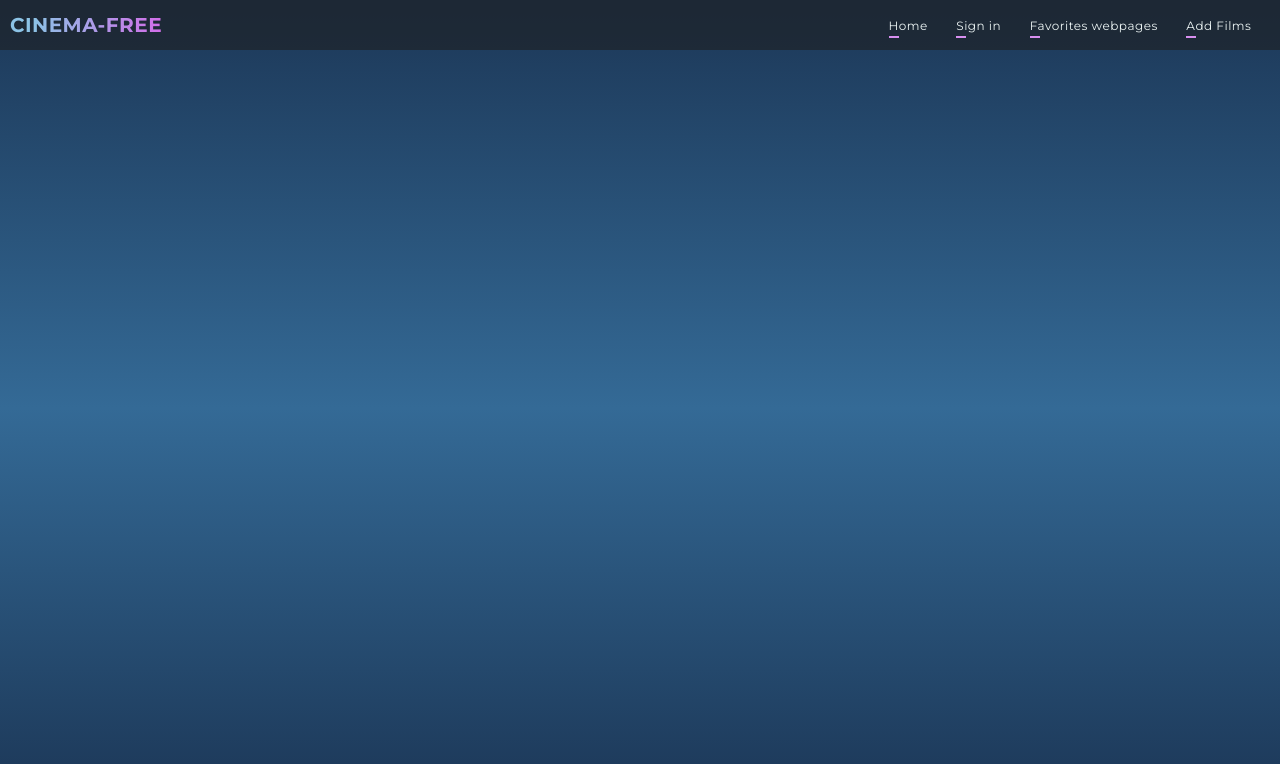
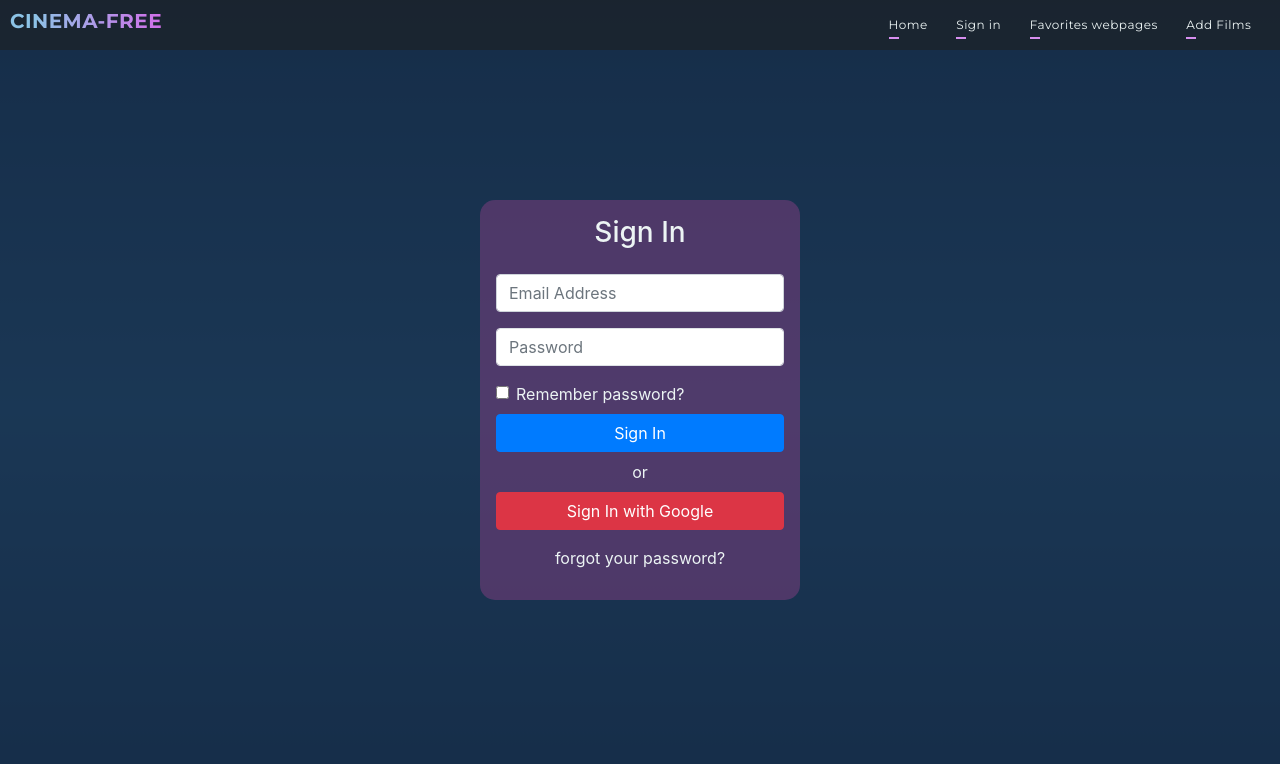
Before and after one commit to marindiego/Cinema-free, a website: page front/pages/sign-in.html in a window 1280 px wide. Drawn offline with nearby package versions, Linux system fonts and the light colour scheme.

Commit message:
homework 3

```diff
--- a/front/pages/sign-in.html
+++ b/front/pages/sign-in.html
@@ -1,15 +1,19 @@
 <!DOCTYPE html>
 <html lang="en">
   <head>
-    <meta charset="UTF-8" />
-    <meta name="viewport" content="width=device-width, initial-scale=1.0" />
+    <meta charset="UTF-8">
+    <meta name="viewport" content="width=device-width, initial-scale=1.0">
+    <title>Sign In</title>
+    <!-- Bootstrap CSS -->
+    <link rel="stylesheet" href="https://cdn.jsdelivr.net/npm/bootstrap@4.1.3/dist/css/bootstrap.min.css" integrity="sha384-MCw98/SFnGE8fJT3GXwEOngsV7Zt27NXFoaoApmYm81iuXoPkFOJwJ8ERdknLPMO" crossorigin="anonymous">
+    <!-- Custom CSS -->
     <link rel="stylesheet" href="../styles/reset.css">
     <link rel="stylesheet" href="../styles/styles.css">
     <link rel="stylesheet" href="../styles/sign-in.css">
+    <!-- Fonts -->
     <link rel="preconnect" href="https://fonts.googleapis.com">
     <link rel="preconnect" href="https://fonts.gstatic.com" crossorigin>
     <link href="https://fonts.googleapis.com/css2?family=Montserrat:ital,wght@0,100..900;1,100..900&display=swap" rel="stylesheet">
-    <title>Cinema</title>
   </head>
   <body>
   <main class="body-page">
@@ -21,19 +25,53 @@
                 <a href="../index.html">Home</a>
             </li>
             <li>
-              <a href="">Sign in</a>
+              <a href="./sign-in.html">Sign in</a>
             </li>
             <li>
-              <a href="">Favorites webpages</a>
+              <a href="./pages/favorites-pages.html">Favorites webpages</a>
             </li>
             <li>
-              <a href="">Add Films</a>
+              <a href="./pages/add-films.html">Add Films</a>
             </li>
           </ul>
         </nav>
-      </header>
+    </header>
+    <section class="sign-in-container" >
+      <article class="sign-in-card position-center rounded-5 p-3">
+          <h3 class="mb-4 text-center">Sign In</h3>
+          <div class="mb-3">
+            <input type="email" class="form-control mb-3" id="email" placeholder="Email Address">
+            <input type="password" class="form-control mb-3 border" id="password" placeholder="Password">
+          </div>
+          <div class="form-check my-2">
+            <input class="form-check-input" type="checkbox" value="" id="flexCheckDefault">
+            <label class="form-check-label" for="flexCheckDefault">
+              Remember password?
+            </label>
+          </div>
+          <button class="btn btn-block btn-primary" type="button">Sign In</button>
+          <div class="form-text my-2 text-center">
+            or
+          </div>
+          <button class="btn btn-block btn-danger" type="button">Sign In with Google</button>
+          <div class="form-text my-3 text-center">
+            <a href="http://" target="_blank" rel="noopener noreferrer">forgot your password?</a>
+          </div>
+      </article>
+    </section>
+    </div>
   </main>
-  <script defer src="./scripts/tempData.js"></script>
-  <script defer src="./scripts/index.js"></script>
+
+  <!-- Bootstrap JS (jQuery and Popper.js required) -->
+  <script
+    src="https://code.jquery.com/jquery-3.3.1.slim.min.js"
+    integrity="sha384-q8i/X+965DzO0rT7abK41JStQIAqVgRVzpbzo5smXKp4YfRvH+8abtTE1Pi6jizo" crossorigin="anonymous">
+  </script>
+  <script
+    src="https://cdn.jsdelivr.net/npm/popper.js@1.14.3/dist/umd/popper.min.js" integrity="sha384-ZMP7rVo3mIykV+2+9J3UJ46jBk0WLaUAdn689aCwoqbBJiSnjAK/l8WvCWPIPm49" crossorigin="anonymous">
+  </script>
+  <script
+    src="https://cdn.jsdelivr.net/npm/bootstrap@4.1.3/dist/js/bootstrap.min.js" integrity="sha384-ChfqqxuZUCnJSK3+MXmPNIyE6ZbWh2IMqE241rYiqJxyMiZ6OW/JmZQ5stwEULTy" crossorigin="anonymous">
+  </script>
   </body>
 </html>
--- a/front/styles/sign-in.css
+++ b/front/styles/sign-in.css
@@ -0,0 +1,23 @@
+
+.sign-in-container {
+    background-color: #142b45cc;
+    height: 100vh;
+}
+.sign-in-card {
+    width: 20rem;
+    height: 25rem;
+    background: #8840847a;
+    color: var(--white);
+}
+.sign-in-card a:hover {
+    color: var(--secondary-color);
+}
+.rounded-5 {
+    border-radius: 15px;
+}
+.position-center{
+    position: absolute;
+    top: 50%;
+    left: 50%;
+    transform: translate(-50%, -50%);
+}
--- a/front/styles/styles.css
+++ b/front/styles/styles.css
@@ -11,6 +11,9 @@
     background: linear-gradient(180deg, rgba(28,55,87,1) 0%, rgba(52,106,150,1) 51%, rgba(28,55,87,1) 100%);
     min-height: 100vh;
 }
+.body-page *:hover {
+    text-decoration: none;
+}
 /*Entrypoint navbar styles*/
 .header {
     position: absolute;
@@ -23,6 +26,7 @@
     font-family: var(--primary-font);
     font-size: 12px;
     letter-spacing: .5px;
+    z-index: 2;
 }
 .header-title-logo {
     margin-left: 10px;
@@ -61,7 +65,7 @@
     background: var(--primary-color);
     transition: width 0.3s ease-in-out;
 }
-.navbar-links-container li:hover {
+.navbar-links-container li:hover a {
     color: var(--primary-color);
 }
 .navbar-links-container li:hover::before {
@@ -79,13 +83,13 @@
     width: 100%;
     min-height: 100vh;
     margin: 0 auto;
-    background-color: #0c223ccc;
+    background: #142b45cc;
     padding: 20px;
     font-family: var(--primary-font);
 }
 .film-card {
     width: 14rem;
-    height: 24rem;
+    height: 25rem;
     margin-top: 50px;
     background-color: #14244f;
     border-radius: 5px;
@@ -128,6 +132,7 @@
 .film-director, .film-year, .film-duration {
     grid-column: 2 / 3;
     color: var(--primary-color);
+    font-weight: 700;
 }
 .film-duration, .film-rate {
     grid-row: 4;
```
Also changed, not shown: front/index.html (+19 -2 lines), front/assets/slider-image1.jpeg (added), front/assets/slider-image2.jpeg (added), front/assets/slider-image3.jpeg (added).
